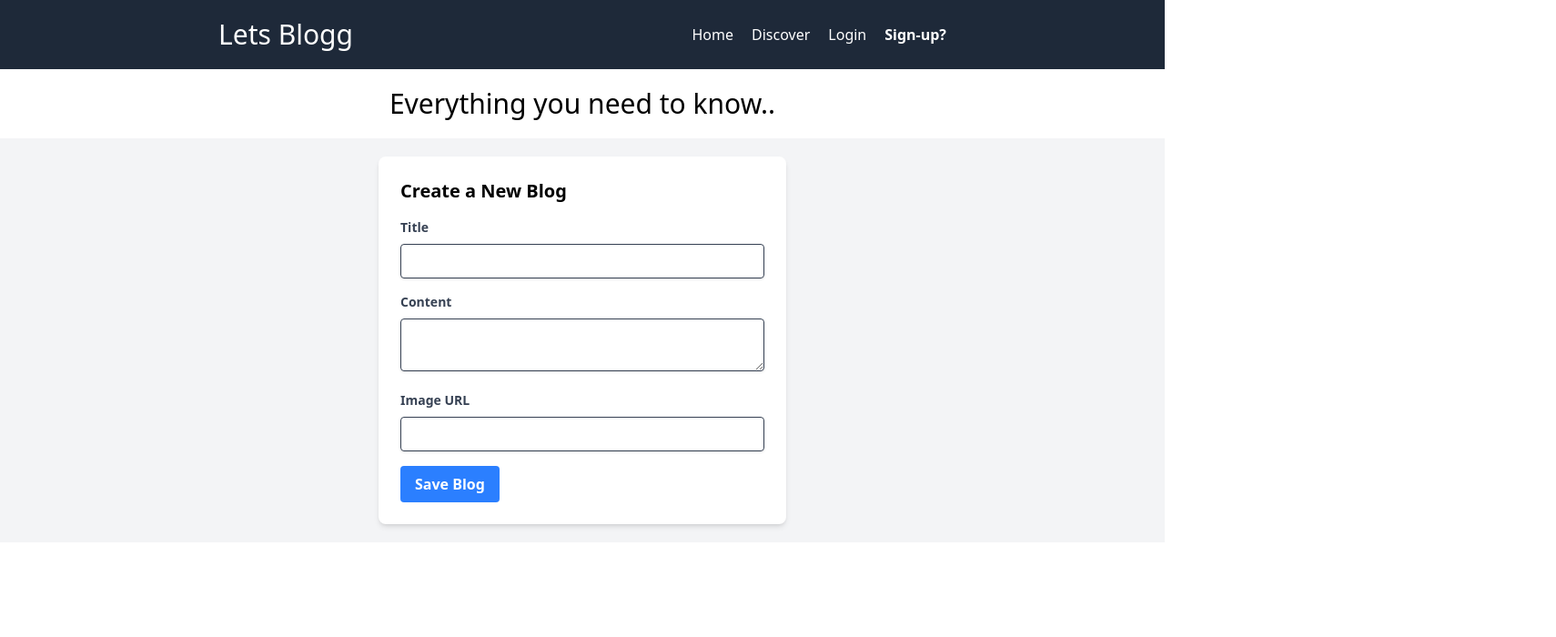
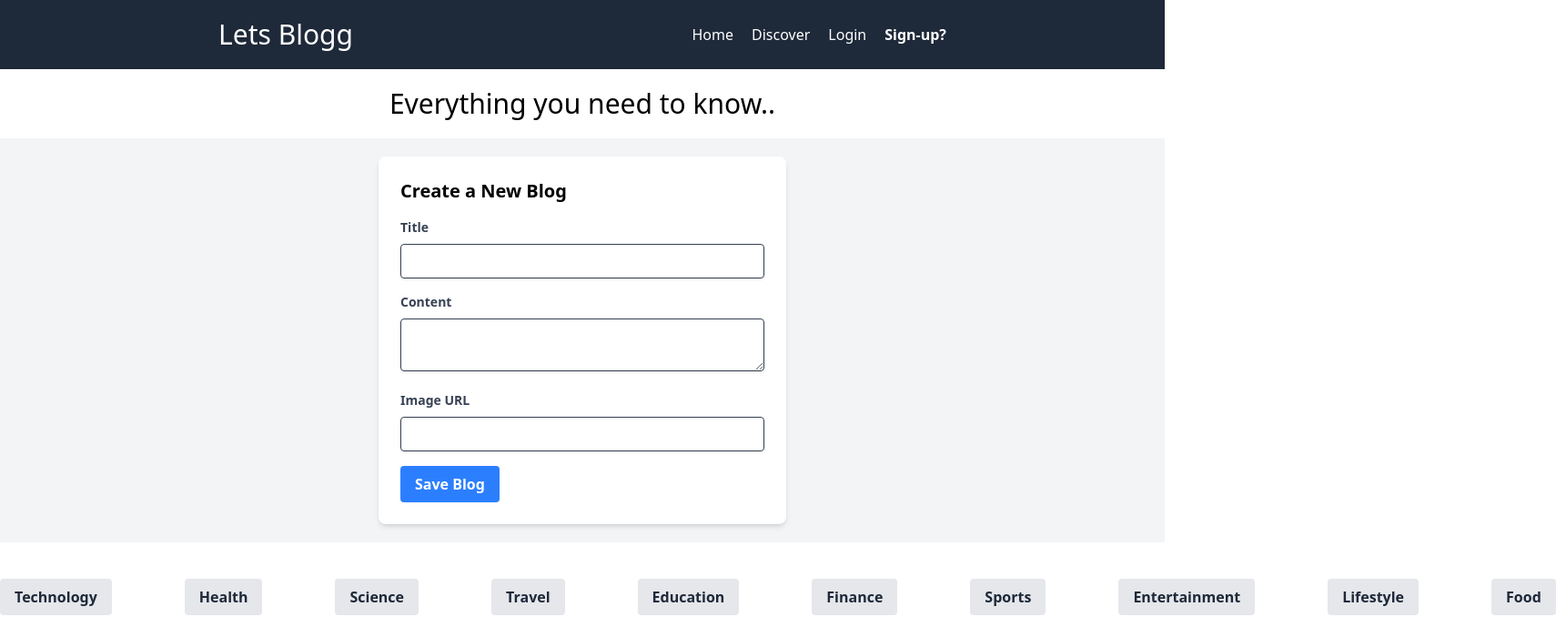
Before and after one commit to NatarajanK1407/Blog-React, a React (Vite) app: page / in a window 1280 px wide. Shown: the top 700 px of the page at 91% size, 1710 px wide, since content can reach past the window. Built offline with nearby package versions, Linux system fonts and the light colour scheme.

Commit message:
Complete Suggestions

```diff
--- a/src/App.jsx
+++ b/src/App.jsx
@@ -2,6 +2,7 @@ import React, { useState, useEffect } from 'react'
 import Navbar from './components/navbar'
 import AddBlog from './components/AddBlog'
 import BlogForm from './components/BlogForm'
+import GenereSuggestions from './components/GenereSuggestions'
 
 const App = () => {
     const [blogs, setBlogs] = useState([]);
@@ -24,6 +25,9 @@ const App = () => {
             </div>
             <h1 className='text-center text-3xl my-5'>Everything you need to know..</h1>
             <BlogForm addBlog={addBlog} />
+            <div>
+                <GenereSuggestions />
+            </div>
             <div className="grid grid-cols-1 md:grid-cols-2 lg:grid-cols-3 gap-6 p-4">
                 {blogs.map((blog, index) => (
                     <AddBlog key={index} title={blog.title} content={blog.content} imageUrl={blog.imageUrl} />
--- /dev/null
+++ b/src/components/GenereSuggestions.jsx
@@ -0,0 +1,27 @@
+import React from 'react'
+
+const GenereSuggestions = () => {
+    const suggestions = [
+        'Technology',
+        'Health',
+        'Science',
+        'Travel',
+        'Education',
+        'Finance',
+        'Sports',
+        'Entertainment',
+        'Lifestyle',
+        'Food'
+    ];
+    return (
+        <div>
+            <div className="flex flex-wrap gap-20 my-10 w-max mx-auto">
+                {suggestions.map((suggestion, index) => (
+                    <button key={index} className="bg-gray-200 hover:bg-gray-300 text-gray-800 font-semibold py-2 px-4 rounded">{suggestion}</button>
+                ))}
+            </div>
+        </div>
+    )
+}
+
+export default GenereSuggestions
```
